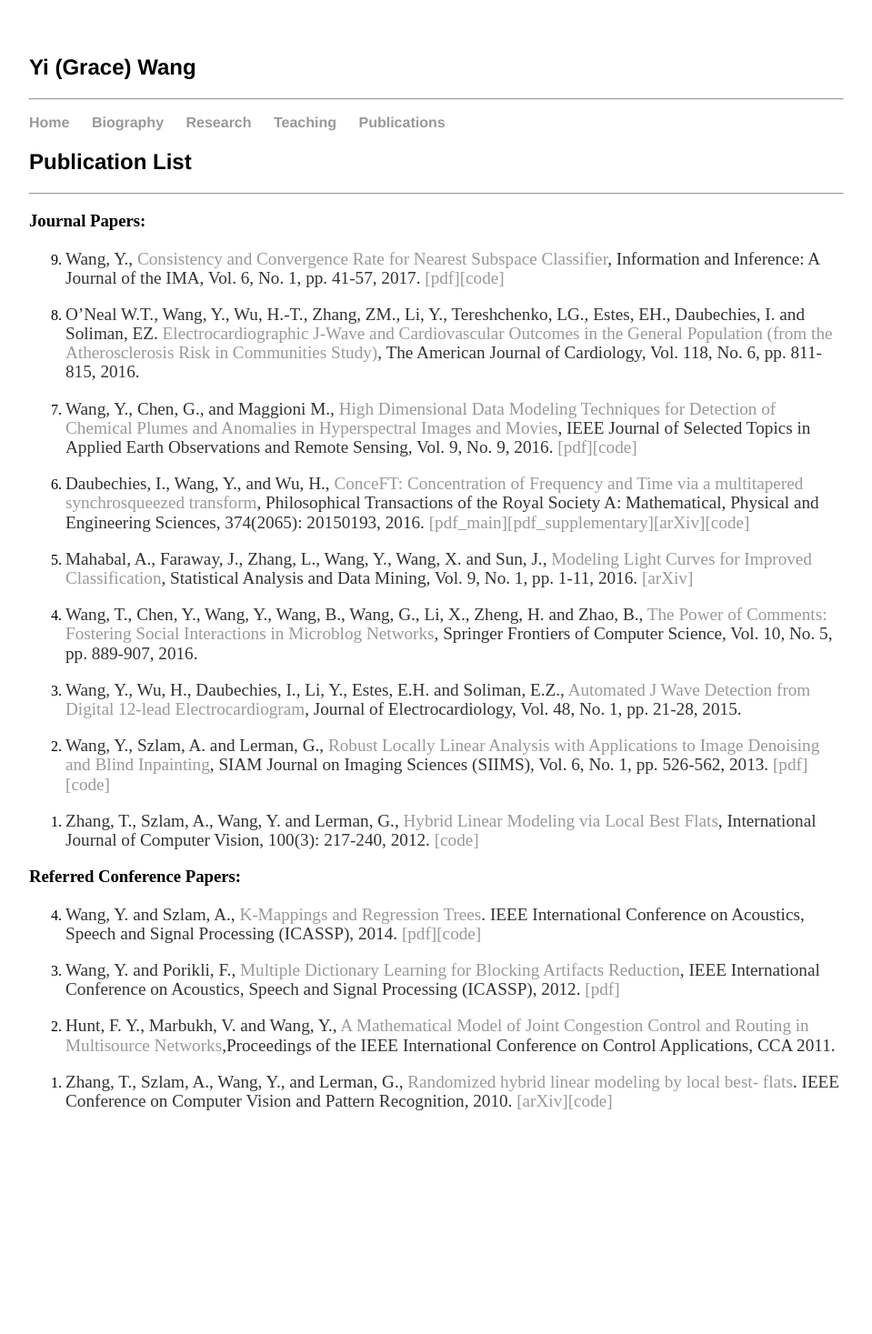
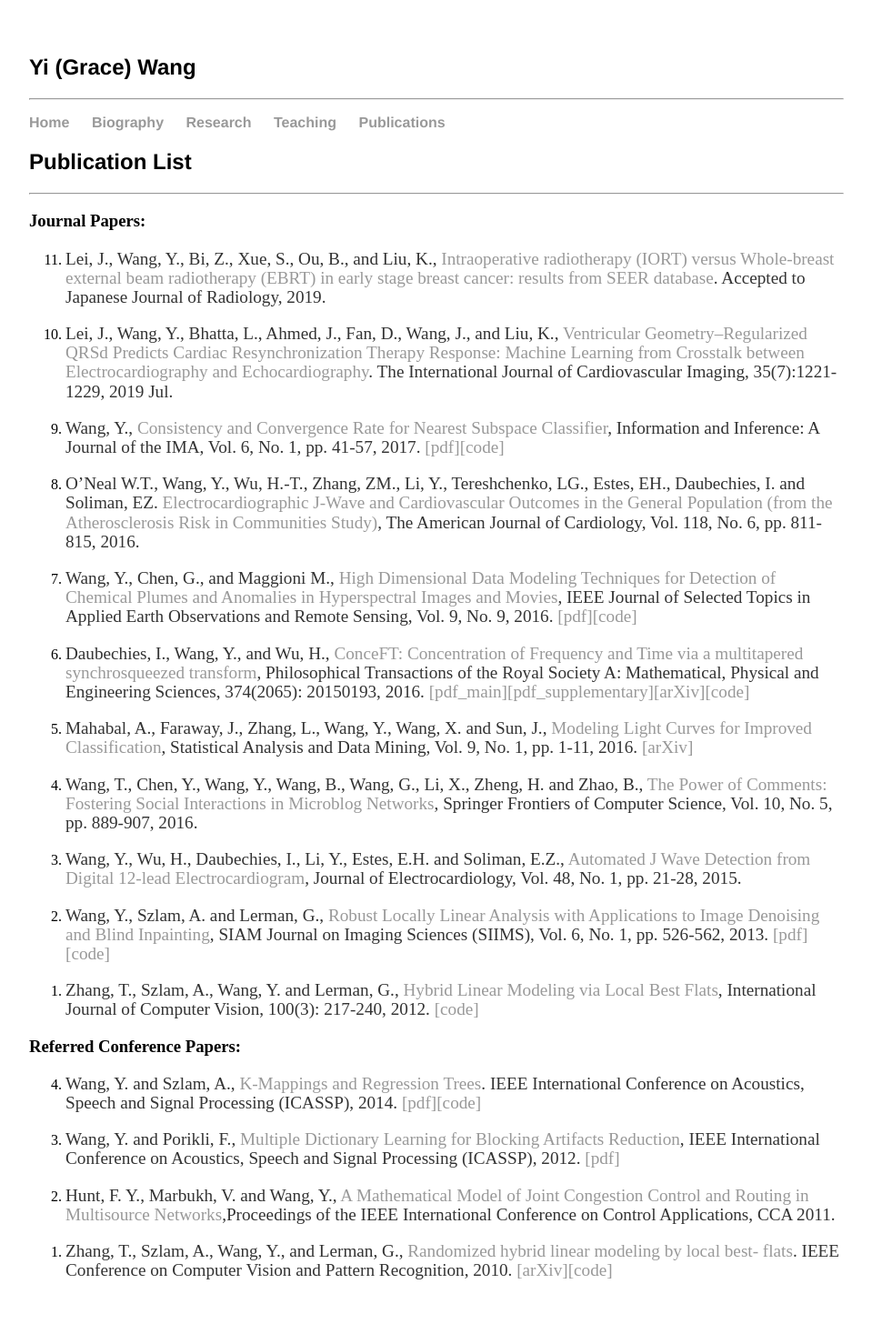
Before and after one commit to mathGrace/mathGrace.github.io, a Jekyll site: the page built from publications.md, in a window 1280 px wide. Shown: the whole page at 91% size, without its empty margins (160-1119 px from the left). Built offline with Jekyll 4.4.1, drawn with Linux system fonts in a browser that asks for light colours; before the commit the page ends 1281 px from its top, so only the background shows below that.

Commit message:
Update publications.md

```diff
--- a/publications.md
+++ b/publications.md
@@ -6,6 +6,10 @@ title: "publication list"
 ---
 
 ### Journal Papers:
+
+0. Lei, J., Wang, Y., Bi, Z., Xue, S., Ou, B., and Liu, K., [Intraoperative radiotherapy (IORT) versus Whole-breast external beam radiotherapy (EBRT) in early stage breast cancer: results from SEER database](https://www.ncbi.nlm.nih.gov/pubmed/31691091). Accepted to Japanese Journal of Radiology, 2019.
+
+0. Lei, J., Wang, Y., Bhatta, L., Ahmed, J., Fan, D., Wang, J., and Liu, K., [Ventricular Geometry–Regularized QRSd Predicts Cardiac Resynchronization Therapy Response: Machine Learning from Crosstalk between Electrocardiography and Echocardiography](https://www.ncbi.nlm.nih.gov/pubmed/31104177). The International Journal of Cardiovascular Imaging, 35(7):1221-1229, 2019 Jul.
 
 0. Wang, Y., [Consistency and Convergence Rate for Nearest Subspace Classifier](https://academic.oup.com/imaiai/article-abstract/6/1/41/2884278?redirectedFrom=fulltext), Information and Inference:  A Journal of the IMA, Vol. 6, No. 1, pp. 41-57, 2017. [[pdf]](/files/hlm_classifier_paper2.pdf)[[code]](/codes/NearestSubspaces.zip)
 
```
